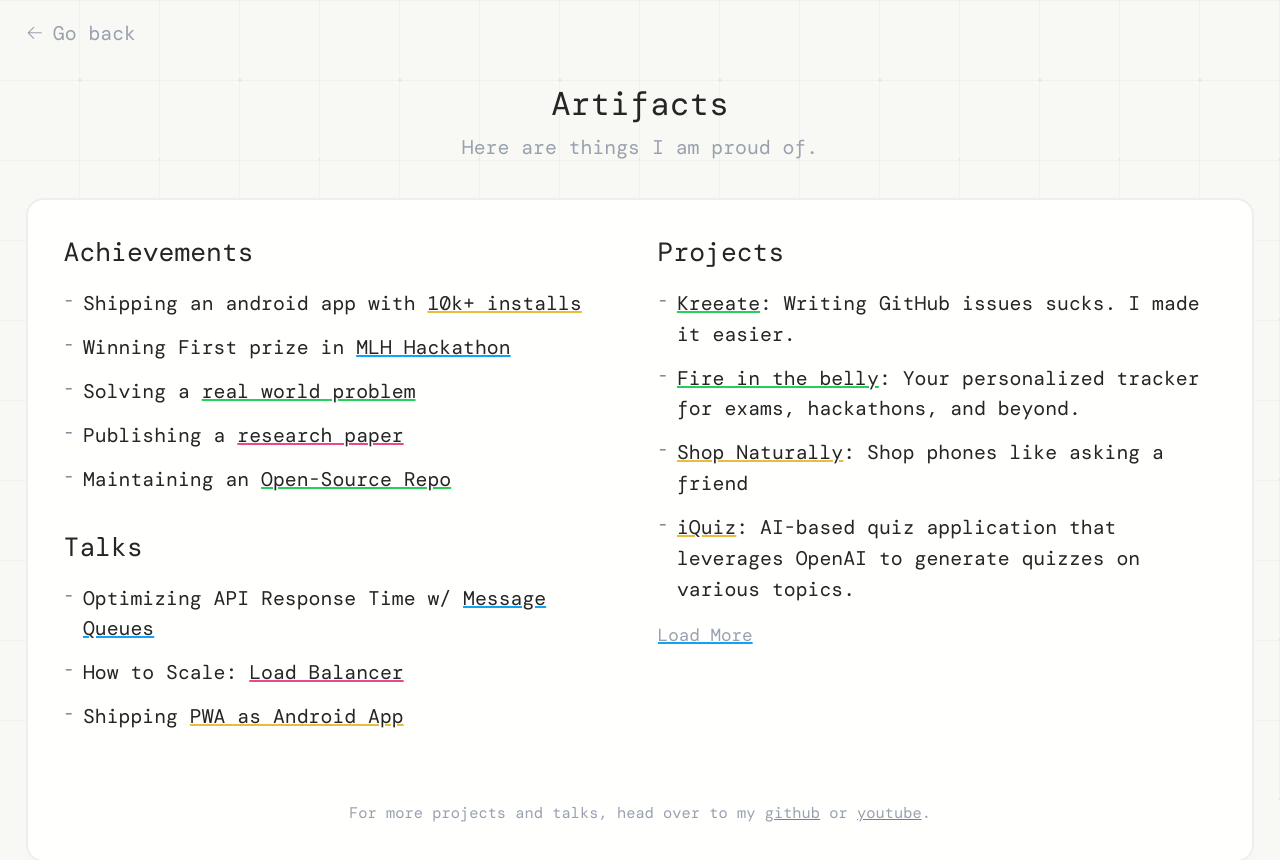
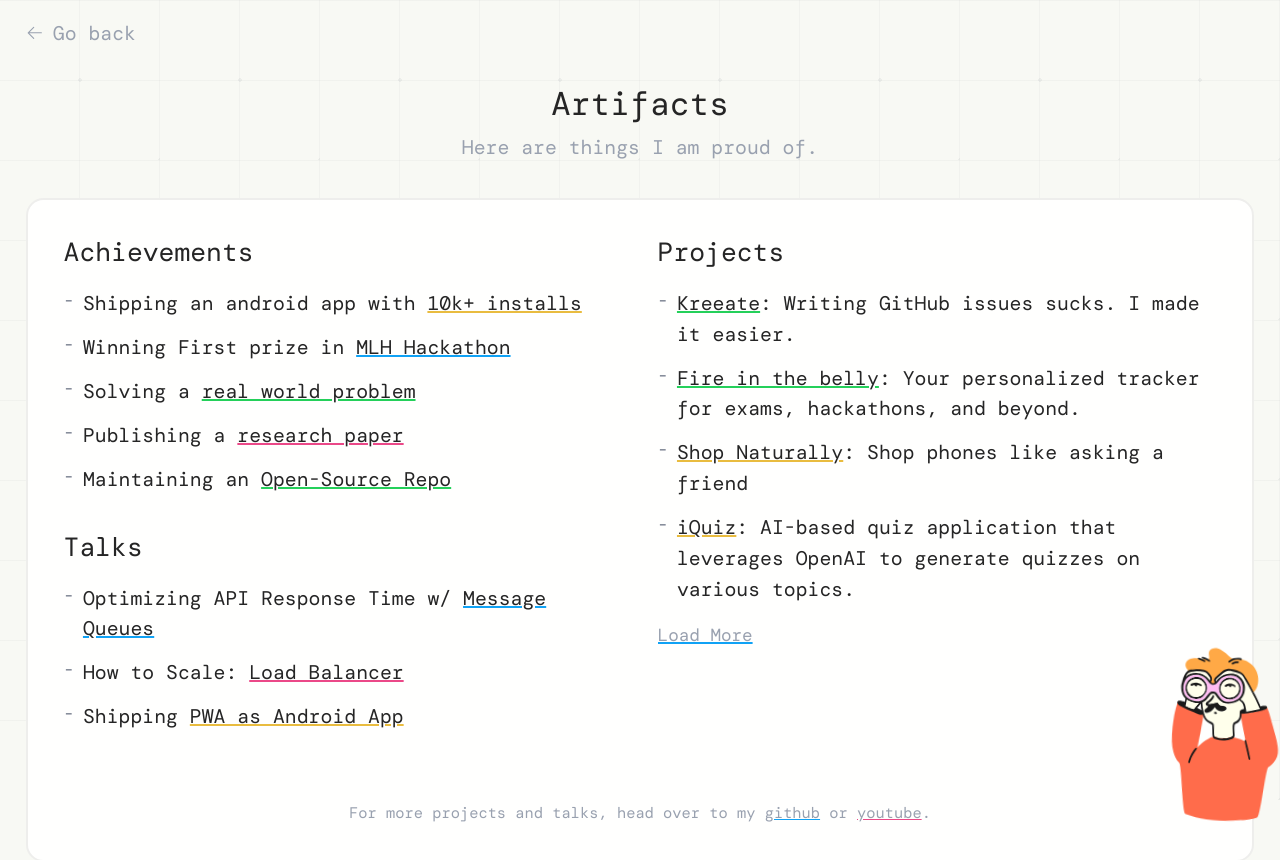
Before and after one commit to Logan1x/Logan1x.github.io, a React (Vite) app: page /artifacts in a window 1280 px wide. Shown: the top 860 px of the page. Built offline with nearby package versions, Linux system fonts and the light colour scheme; a web font is replaced by a local one.

Commit message:
add floating artifact mascot with interactive evade motion

```diff
--- a/src/Home.tsx
+++ b/src/Home.tsx
@@ -1,5 +1,6 @@
 import { useState, useMemo, useLayoutEffect } from "react";
 import FaceTracker from "./components/FaceTracker";
+import FloatingArtifact from "./components/FloatingArtifact";
 
 type BioType = "short" | "long";
 type LinkType = {
@@ -103,6 +104,7 @@
           backgroundSize: "160px 160px, 160px 160px, 160px 160px, 160px 160px",
         }}
       />
+      <FloatingArtifact />
       <div className="bg-white/90 backdrop-blur-sm rounded-2xl p-6 lg:p-8 w-full relative z-10 border-2 border-[#eeeeec]">
         <div className="flex flex-col items-center justify-between w-full gap-4">
           <FaceTracker />
--- a/src/Projects.tsx
+++ b/src/Projects.tsx
@@ -1,5 +1,6 @@
 import { useState, useMemo, useLayoutEffect } from "react";
 import { projects } from "./data/projects";
+import FloatingArtifact from "./components/FloatingArtifact";
 
 const colors = ["#24d05a", "#eb4888", "#10a2f5", "#e9bc3f"];
 
@@ -227,6 +228,7 @@
           backgroundSize: "160px 160px, 160px 160px, 160px 160px, 160px 160px",
         }}
       />
+      <FloatingArtifact />
       <Link
         to="/"
         className="text-lg text-gray-400 pt-4 flex items-center gap-2 cursor-pointer"
--- /dev/null
+++ b/src/components/FloatingArtifact.tsx
@@ -0,0 +1,91 @@
+import { useEffect, useRef } from "react";
+
+const ARTIFACT_SVG_URL =
+  "/floating-artifact.svg";
+
+const FloatingArtifact = () => {
+  const floatingArtifactRef = useRef<HTMLDivElement | null>(null);
+
+  useEffect(() => {
+    const floatingArtifact = floatingArtifactRef.current;
+
+    if (!floatingArtifact) {
+      return;
+    }
+
+    const nearDistance = 180;
+    const maxOffset = 18;
+    const maxRotation = 22;
+    let frameId = 0;
+
+    const resetEvade = () => {
+      floatingArtifact.style.setProperty("--evade-x", "0px");
+      floatingArtifact.style.setProperty("--evade-y", "0px");
+      floatingArtifact.style.setProperty("--evade-rotate", "0deg");
+    };
+
+    const onMouseMove = (event: MouseEvent) => {
+      if (frameId) {
+        cancelAnimationFrame(frameId);
+      }
+
+      frameId = requestAnimationFrame(() => {
+        const rect = floatingArtifact.getBoundingClientRect();
+        const centerX = rect.left + rect.width / 2;
+        const centerY = rect.top + rect.height / 2;
+        const deltaX = event.clientX - centerX;
+        const deltaY = event.clientY - centerY;
+        const distance = Math.hypot(deltaX, deltaY);
+
+        if (distance === 0 || distance > nearDistance) {
+          resetEvade();
+          return;
+        }
+
+        const intensity = (nearDistance - distance) / nearDistance;
+        const normalizedX = deltaX / distance;
+        const normalizedY = deltaY / distance;
+
+        floatingArtifact.style.setProperty(
+          "--evade-x",
+          `${-normalizedX * maxOffset * intensity}px`
+        );
+        floatingArtifact.style.setProperty(
+          "--evade-y",
+          `${-normalizedY * maxOffset * intensity}px`
+        );
+        floatingArtifact.style.setProperty(
+          "--evade-rotate",
+          `${-normalizedX * maxRotation * intensity}deg`
+        );
+      });
+    };
+
+    window.addEventListener("mousemove", onMouseMove, { passive: true });
+    window.addEventListener("mouseleave", resetEvade);
+
+    return () => {
+      window.removeEventListener("mousemove", onMouseMove);
+      window.removeEventListener("mouseleave", resetEvade);
+
+      if (frameId) {
+        cancelAnimationFrame(frameId);
+      }
+    };
+  }, []);
+
+  return (
+    <div aria-hidden="true" className="artifact-floater" ref={floatingArtifactRef}>
+      <div className="artifact-floater__inner">
+        <img
+          src={ARTIFACT_SVG_URL}
+          alt=""
+          className="artifact-floater__img"
+          loading="lazy"
+        />
+      </div>
+    </div>
+  );
+};
+
+export default FloatingArtifact;
--- a/src/index.css
+++ b/src/index.css
@@ -76,3 +76,42 @@
     offset-distance: 100%;
   }
 }
+
+.artifact-floater {
+  --evade-x: 0px;
+  --evade-y: 0px;
+  --evade-rotate: 0deg;
+  position: fixed;
+  right: 0.5rem;
+  bottom: -1.25rem;
+  width: clamp(5rem, 9vw, 6.25rem);
+  z-index: 30;
+  pointer-events: none;
+  animation: artifact-sway 3.6s ease-in-out infinite;
+}
+
+.artifact-floater__inner {
+  transform: translate3d(var(--evade-x), var(--evade-y), 0)
+    rotate(var(--evade-rotate));
+  transform-origin: 50% 100%;
+  transition: transform 180ms ease-out;
+  will-change: transform;
+}
+
+.artifact-floater__img {
+  display: block;
+  width: 100%;
+  height: auto;
+  transform: scaleX(-1);
+}
+
+@keyframes artifact-sway {
+  0%,
+  100% {
+    transform: translateX(-4px) rotate(-2deg);
+  }
+
+  50% {
+    transform: translateX(9px) rotate(2deg);
+  }
+}
```
Also changed, not shown: public/floating-artifact.svg (added).
